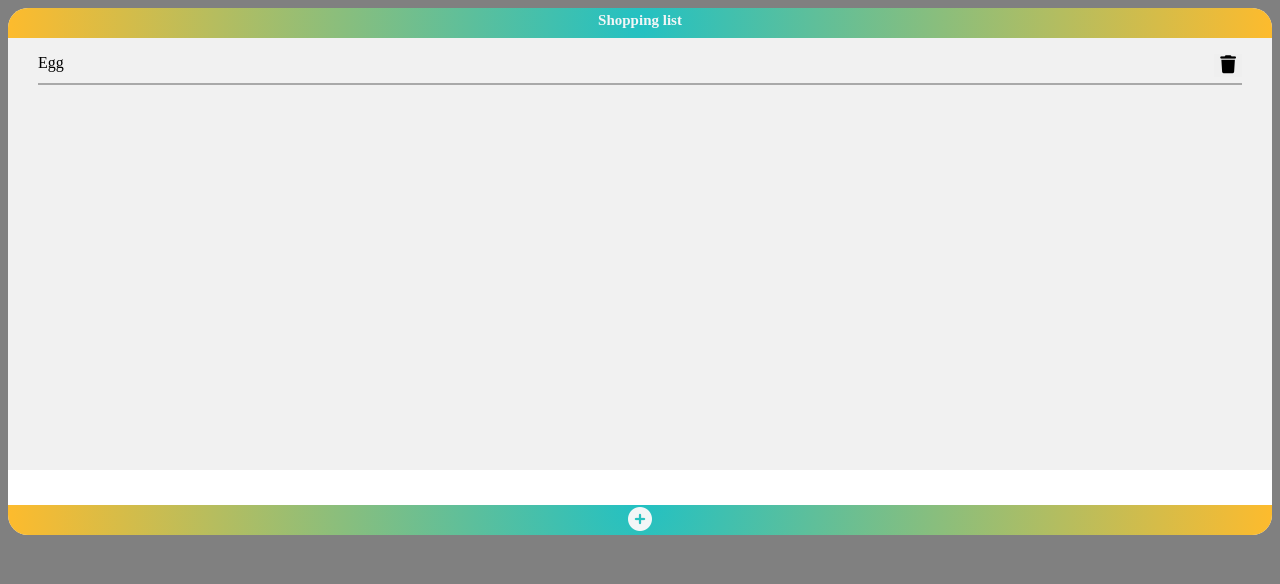
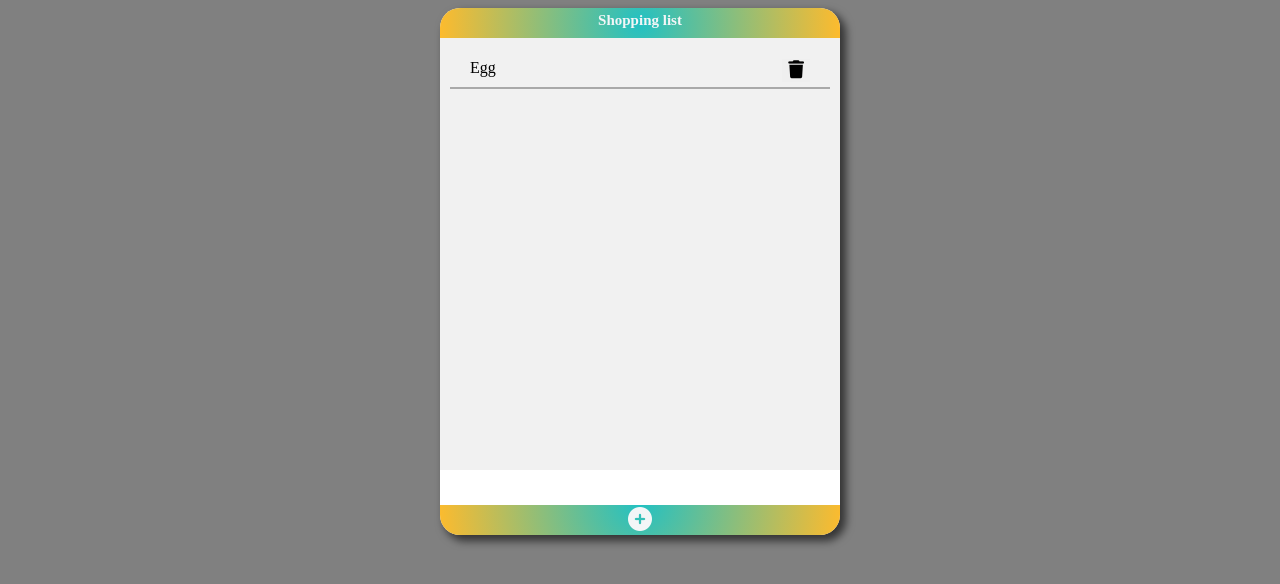
Before and after one commit to devmanta/study-dream-coding, a plain HTML site: page small-projects/shopping-list/index.html in a window 1280 px wide. Drawn offline with Linux system fonts and the light colour scheme.

Commit message:
add css refer to css-course

```diff
--- a/small-projects/shopping-list/style.css
+++ b/small-projects/shopping-list/style.css
@@ -9,22 +9,24 @@ body {
 
 .list {
     background-color: #F1F1F1;
-    border-radius: 20px 20px 20px 20px;
+    border-radius: 20px;
+    -webkit-box-shadow: 5px 5px 9px 1px rgba(0,0,0,0.6);
+    box-shadow: 5px 5px 9px 1px rgba(0,0,0,0.6);
+    width: 400px;
+    margin: auto;
 }
 
 .items {
     list-style-type: none;
     padding: 0;
     height: 400px;
+    overflow-y: auto;
 }
 
 .item {
     display: flex;
     justify-content: space-between;
-}
-
-.item__row {
-    padding: 0 30px;
+    padding: 5px 30px;
 }
 
 .item__delete {
@@ -55,6 +57,7 @@ body {
     font-size: 20px;
     padding: 0 10px;
     border: none;
+    outline: none; /** 선택하면 창 네모칸 색깔 칠해지는거 */
 }
 
 .footer {
@@ -78,7 +81,8 @@ body {
 }
 
 .item__divider {
+    width: 95%;
+    margin: auto;
     height: 2px;
     background-color: darkgray;
-    margin: 6px 0;
 }
```
